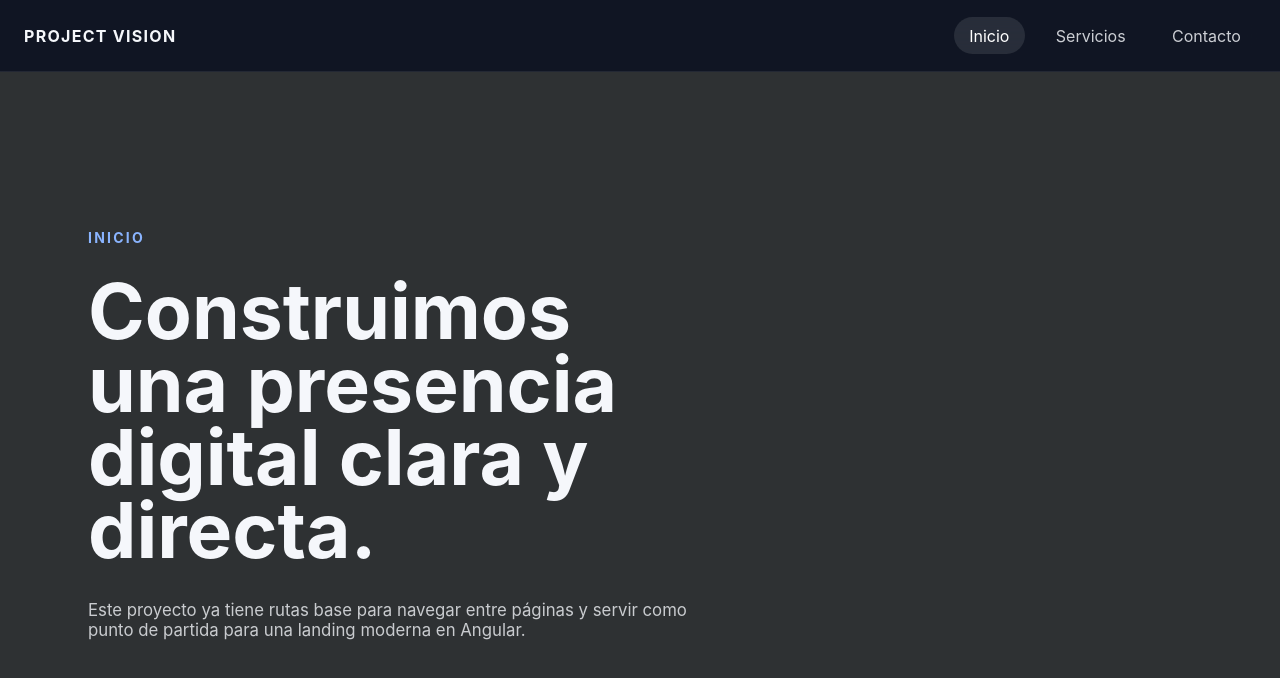
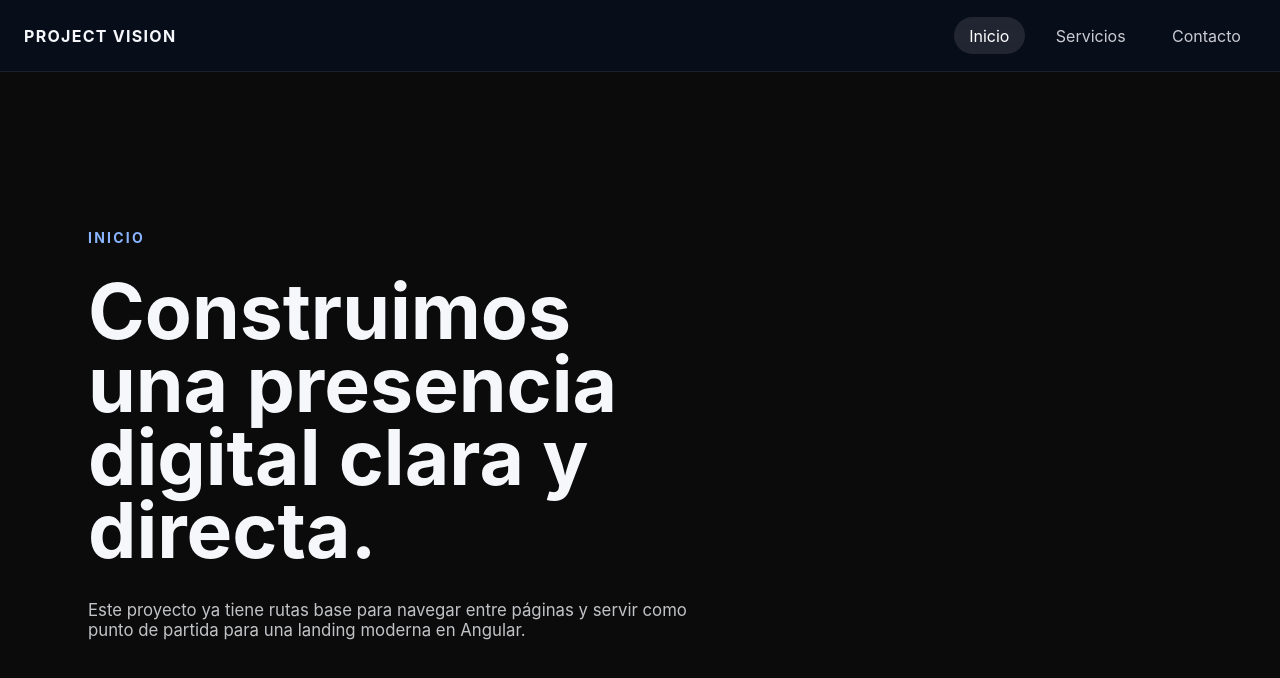
Before and after one commit to KaliKagura/project-vision, an Angular app: page /inicio in a window 1280 px wide. Shown: the top 678 px of the page. Built offline with nearby package versions, Linux system fonts and the light colour scheme.

Commit message:
Chore(Colors): changed dark-gray, changed page title

```diff
--- a/src/app/Styles/_colors.scss
+++ b/src/app/Styles/_colors.scss
@@ -1,4 +1,4 @@
 @use 'sass:color';
 
 $crimson-red: #B22222;
-$dark-gray: #2E3133;
+$dark-gray: #0b0b0b;
--- a/src/index.html
+++ b/src/index.html
@@ -2,7 +2,7 @@
 <html lang="en">
   <head>
     <meta charset="utf-8" />
-    <title>ProjectVision</title>
+    <title>Angelo Pino</title>
     <base href="/" />
     <meta name="viewport" content="width=device-width, initial-scale=1" />
     <link rel="icon" type="image/x-icon" href="favicon.ico" />
```
